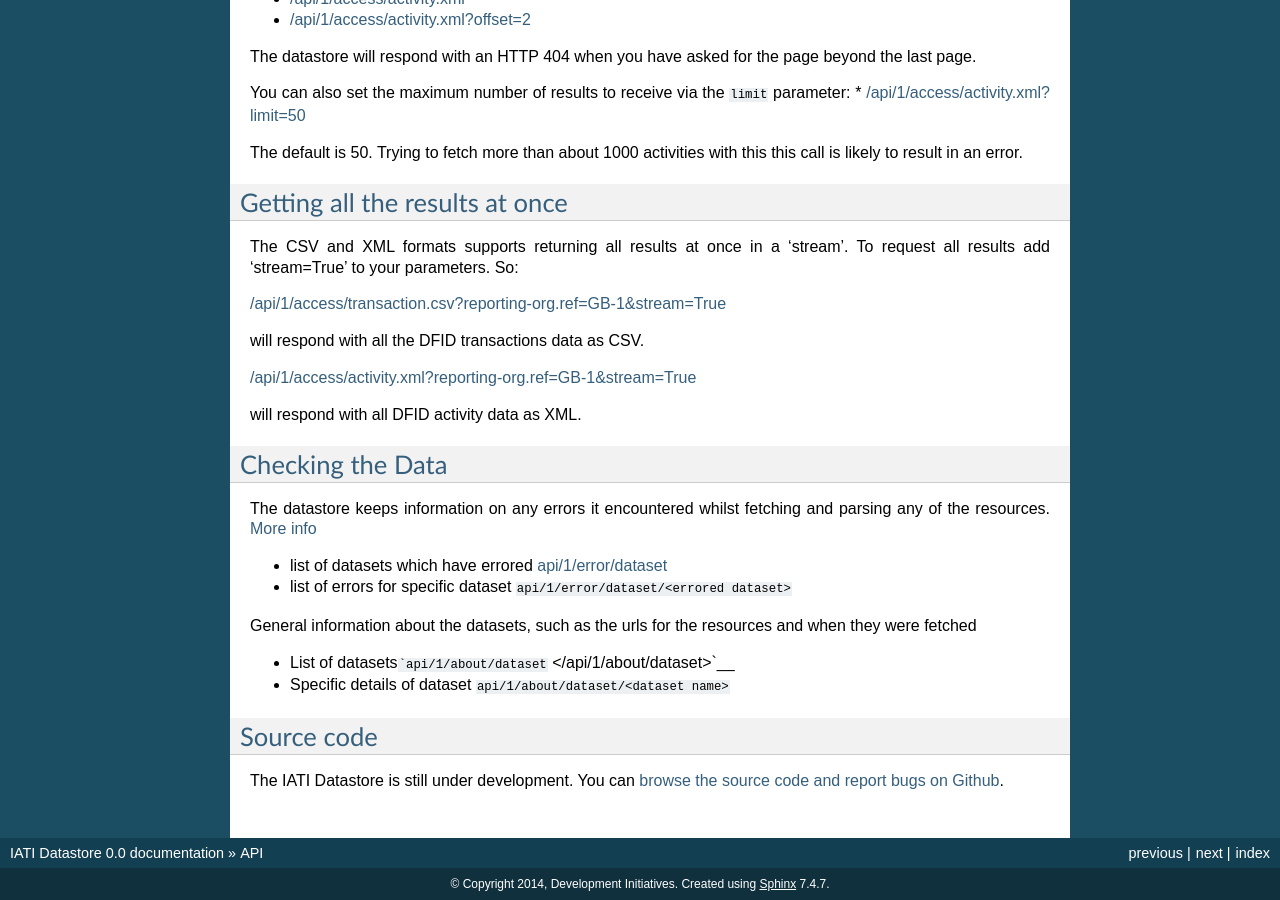
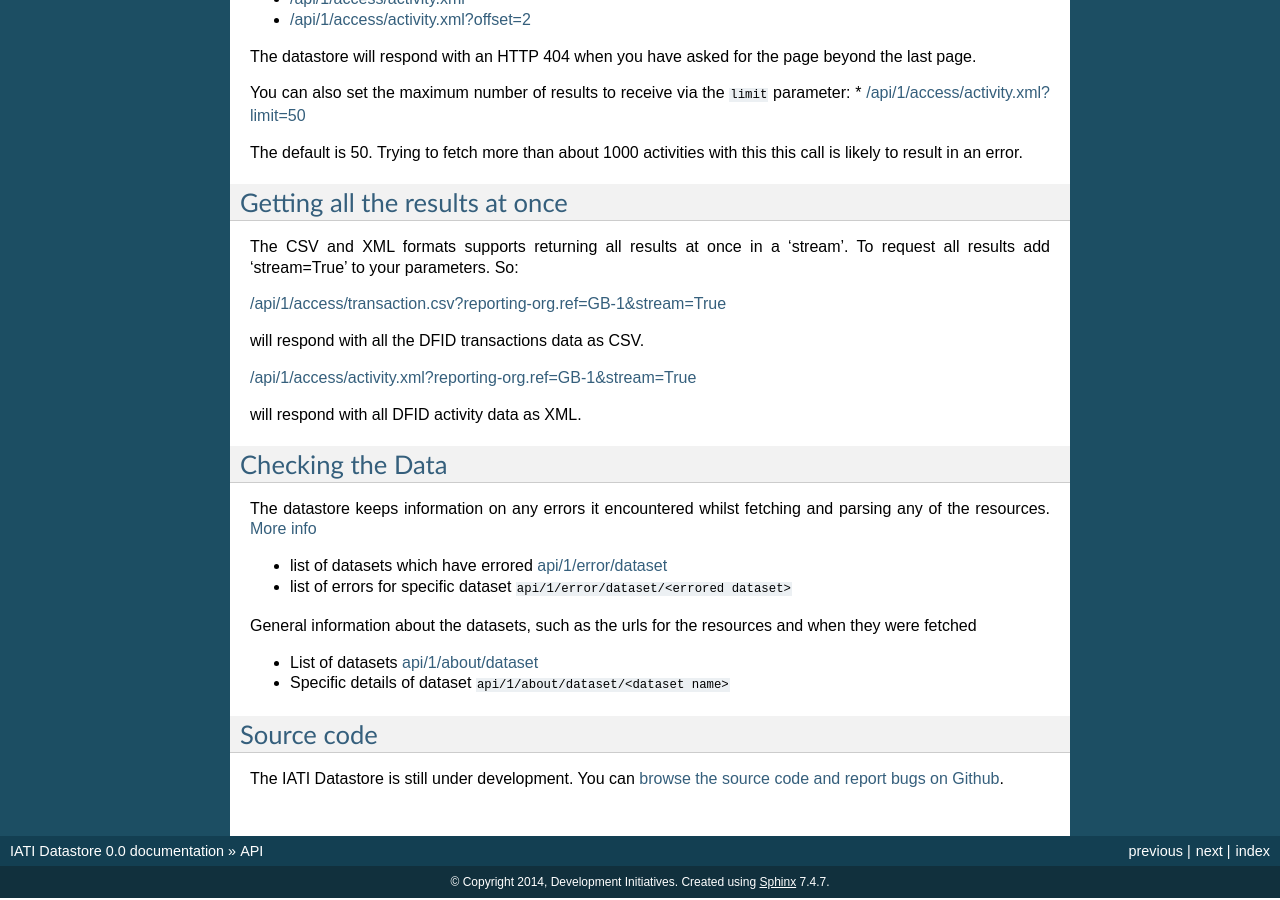
Before and after one commit to IATI/IATI-Datastore, a Sphinx documentation site: the page built from docs/api.rst, in a window 1280 px wide and 900 px high, scrolled down 1856 px. Built offline with Sphinx 7.4.7, drawn with Linux system fonts in a browser that asks for light colours.

Commit message:
Fix docs typo

````diff
--- a/docs/api.rst
+++ b/docs/api.rst
@@ -163,7 +163,7 @@ fetching and parsing any of the resources. `More info </error>`__
 General information about the datasets, such as the urls for the
 resources and when they were fetched
 
--  List of datasets\ ```api/1/about/dataset`` </api/1/about/dataset>`__
+-  List of datasets `api/1/about/dataset </api/1/about/dataset>`__
 -  Specific details of dataset ``api/1/about/dataset/<dataset name>``
 
 Source code
````
